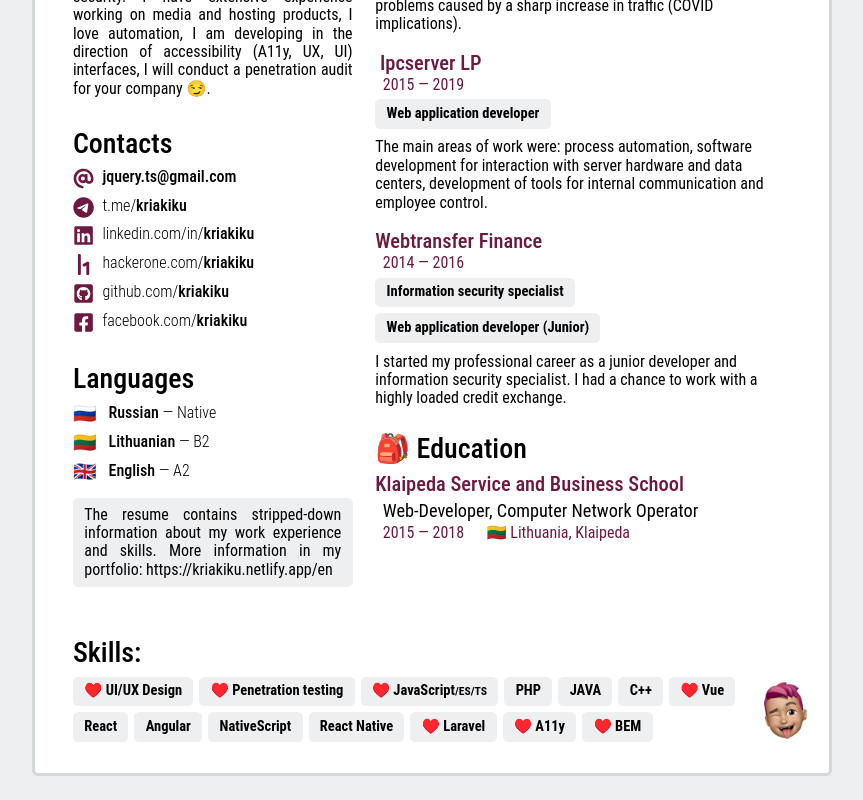
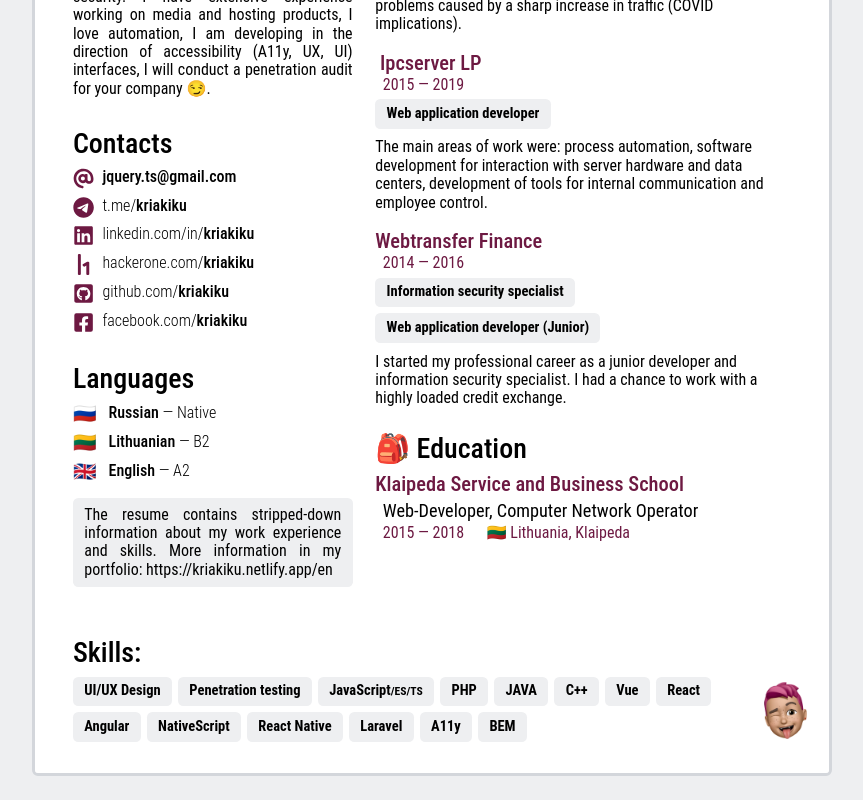
Before and after one commit to archived-dreams/portfolio, a Nuxt app: page /en/resume in a window 1280 px wide. Shown: the part 434-1234 px from the top of the page, without its empty margins (208-1071 px from the left). Built offline with nearby package versions, Linux system fonts and the light colour scheme.

Commit message:
feat: another tag list update 🤷‍♂️

```diff
--- a/pages/[lang]/index.vue
+++ b/pages/[lang]/index.vue
@@ -28,7 +28,7 @@
                 <UiTag>JAVA</UiTag>
                 <UiTag>C++</UiTag>
                 <UiTag>♥️ Vue</UiTag>
-                <UiTag>React</UiTag>
+                <UiTag>♥️ React</UiTag>
                 <UiTag>Angular</UiTag>
                 <UiTag>NativeScript</UiTag>
                 <UiTag>React Native</UiTag>
--- a/pages/[lang]/resume.vue
+++ b/pages/[lang]/resume.vue
@@ -204,20 +204,20 @@
                         <h2 class="resume__title resume__title--h2">
                             {{ t('resume.skills.title') }}:
                         </h2>
-                        <span class="resume__tag">♥️ UI/UX Design</span>
-                        <span class="resume__tag">♥️ Penetration testing</span>
-                        <span class="resume__tag">♥️ JavaScript<small>/ES/TS</small></span>
+                        <span class="resume__tag">UI/UX Design</span>
+                        <span class="resume__tag">Penetration testing</span>
+                        <span class="resume__tag">JavaScript<small>/ES/TS</small></span>
                         <span class="resume__tag">PHP</span>
                         <span class="resume__tag">JAVA</span>
                         <span class="resume__tag">C++</span>
-                        <span class="resume__tag">♥️ Vue</span>
+                        <span class="resume__tag">Vue</span>
                         <span class="resume__tag">React</span>
                         <span class="resume__tag">Angular</span>
                         <span class="resume__tag">NativeScript</span>
                         <span class="resume__tag">React Native</span>
-                        <span class="resume__tag">♥️ Laravel</span>
-                        <span class="resume__tag">♥️ A11y</span>
-                        <span class="resume__tag">♥️ {{ t('about.tags.bem') }}</span>
+                        <span class="resume__tag">Laravel</span>
+                        <span class="resume__tag">A11y</span>
+                        <span class="resume__tag">{{ t('about.tags.bem') }}</span>
                     </div>
                 </section>
 
```
